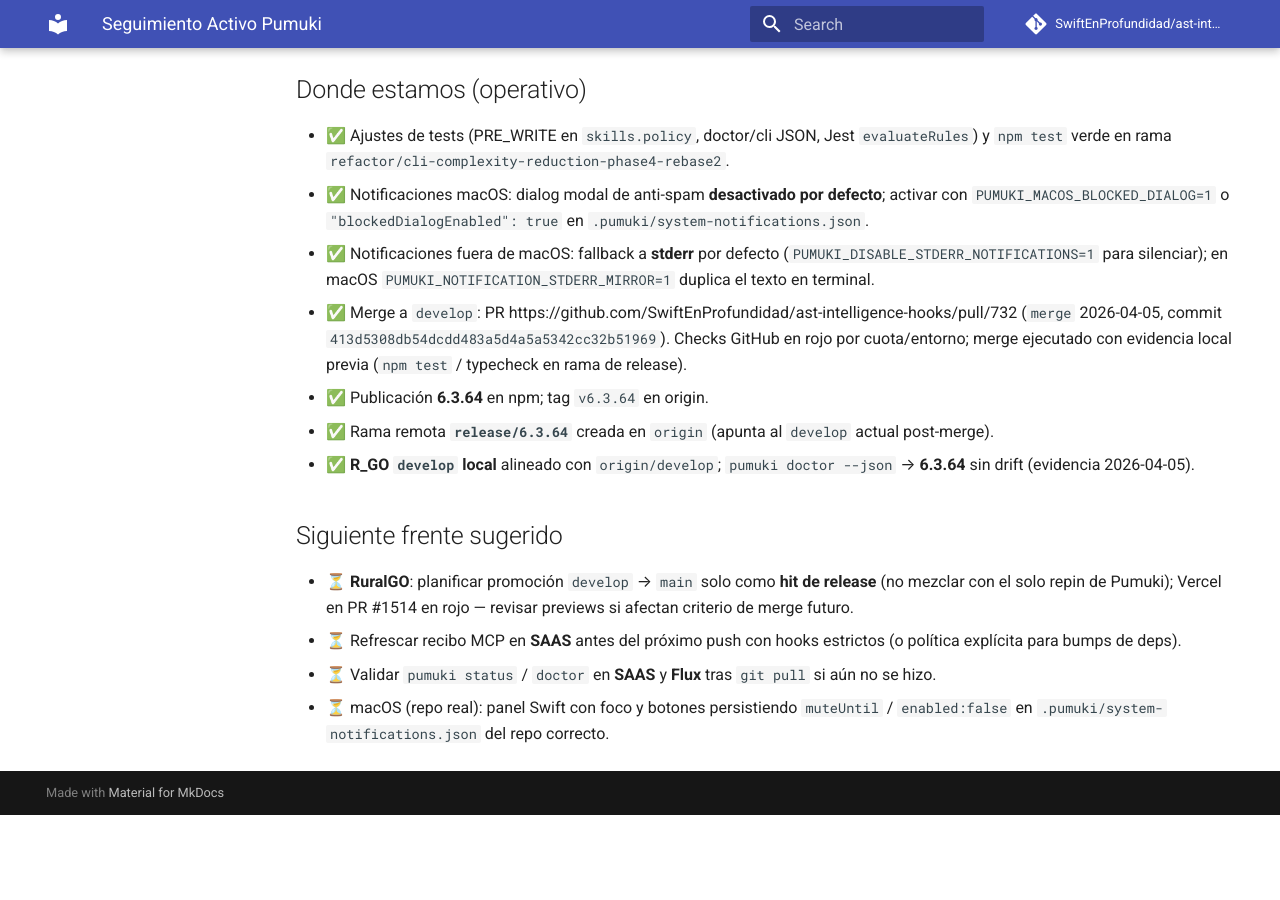
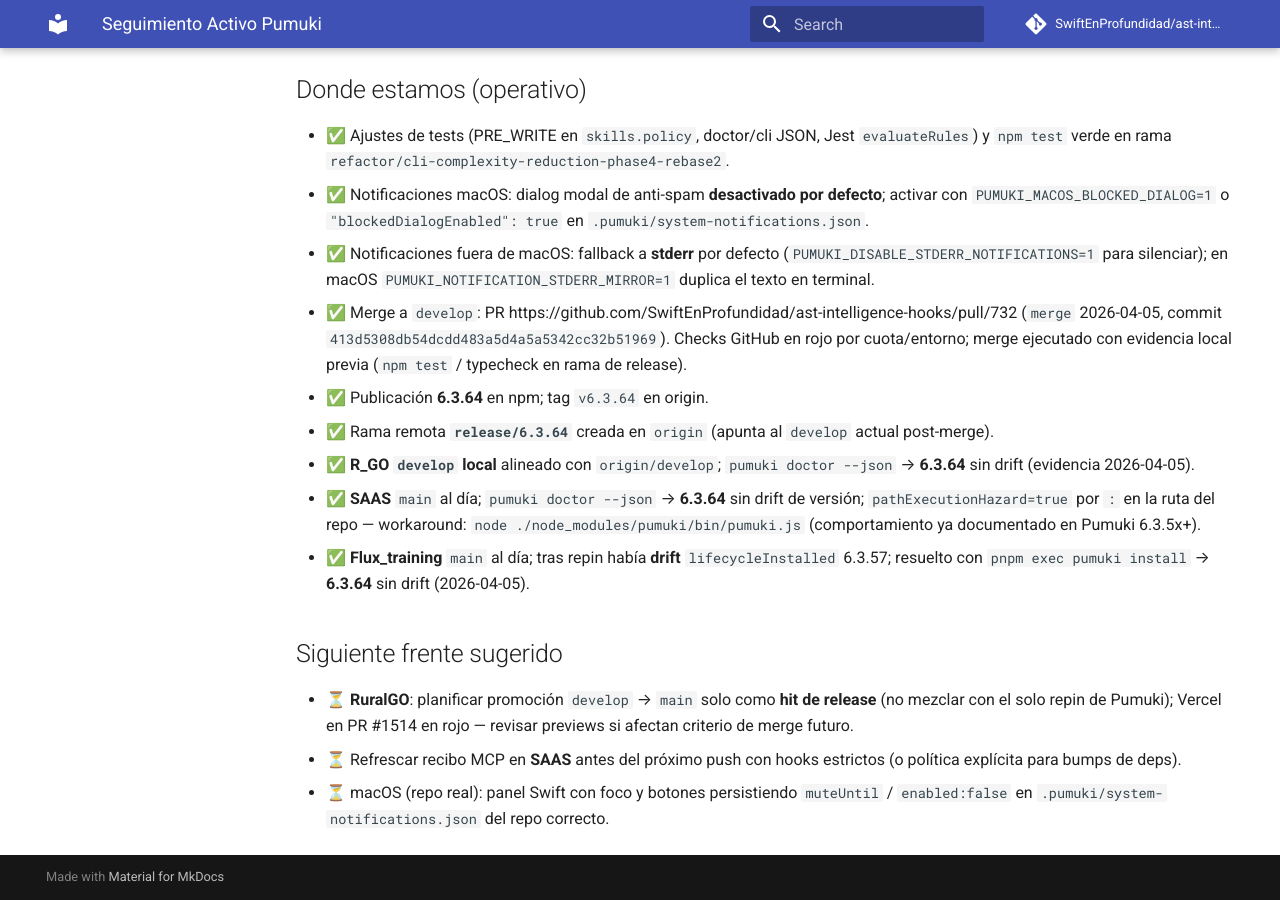
Before and after one commit to SwiftEnProfundidad/ast-intelligence-hooks, an MkDocs documentation site: the page built from docs/tracking/plan-activo-de-trabajo.md, in a window 1280 px wide and 900 px high, scrolled down 1094 px. Built offline with MkDocs 1.6.1 and Material for MkDocs 9.7.7, drawn with Linux system fonts in a browser that asks for light colours; comment, search, counter and statistics services are not loaded; before the commit the page ends 1909 px from its top, so only the background shows below that.

Commit message:
docs(tracking): doctor SAAS/Flux 6.3.64 y alineación lifecycle Flux

```diff
--- a/docs/tracking/plan-activo-de-trabajo.md
+++ b/docs/tracking/plan-activo-de-trabajo.md
@@ -36,10 +36,11 @@
 - ✅ Publicación **6.3.64** en npm; tag `v6.3.64` en origin.
 - ✅ Rama remota **`release/6.3.64`** creada en `origin` (apunta al `develop` actual post-merge).
 - ✅ **R_GO `develop` local** alineado con `origin/develop`; `pumuki doctor --json` → **6.3.64** sin drift (evidencia 2026-04-05).
+- ✅ **SAAS** `main` al día; `pumuki doctor --json` → **6.3.64** sin drift de versión; `pathExecutionHazard=true` por `:` en la ruta del repo — workaround: `node ./node_modules/pumuki/bin/pumuki.js` (comportamiento ya documentado en Pumuki 6.3.5x+).
+- ✅ **Flux_training** `main` al día; tras repin había **drift** `lifecycleInstalled` 6.3.57; resuelto con `pnpm exec pumuki install` → **6.3.64** sin drift (2026-04-05).
 
 ## Siguiente frente sugerido
 
 - ⏳ **RuralGO**: planificar promoción `develop` → `main` solo como **hit de release** (no mezclar con el solo repin de Pumuki); Vercel en PR #1514 en rojo — revisar previews si afectan criterio de merge futuro.
 - ⏳ Refrescar recibo MCP en **SAAS** antes del próximo push con hooks estrictos (o política explícita para bumps de deps).
-- ⏳ Validar `pumuki status` / `doctor` en **SAAS** y **Flux** tras `git pull` si aún no se hizo.
 - ⏳ macOS (repo real): panel Swift con foco y botones persistiendo `muteUntil` / `enabled:false` en `.pumuki/system-notifications.json` del repo correcto.
```
